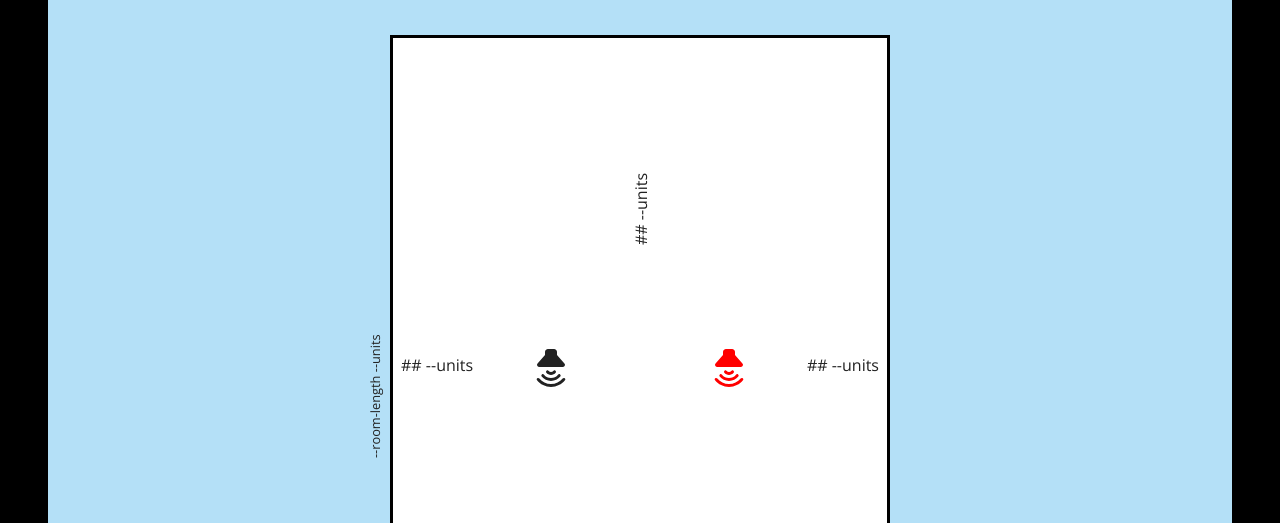
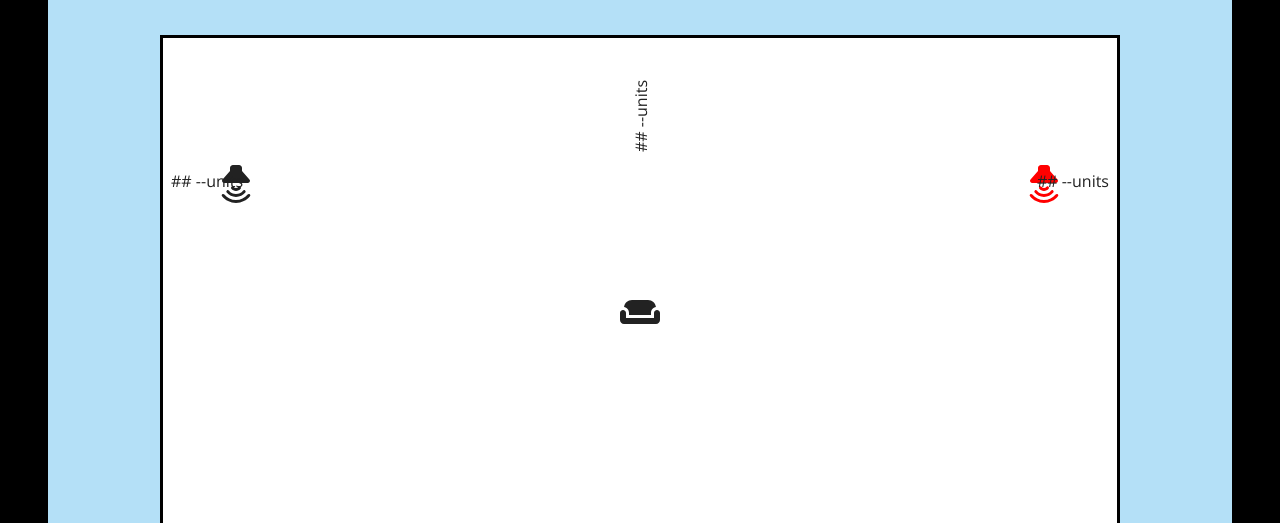
Before and after one commit to glenhunter/speaker-placement, a plain HTML site: page index.html in a window 1280 px wide. Shown: the part 399-922 px from the top of the page. Drawn offline with nearby package versions, Linux system fonts and the light colour scheme.

Commit message:
Fiddling with CSS variables & JS

```diff
--- a/css/room.css
+++ b/css/room.css
@@ -1,11 +1,3 @@
-:root {
-  --room-width: 500px;
-  --room-length: 700px;
-  --room-height: 400px;
-  --sidewall-multiplier: .276;
-  --rearwall-multiplier: .447;
-}
-
 .room-container {
   padding: 1rem;
   position: relative;
@@ -40,8 +32,8 @@
 .room {
   /* we want the rectangle to be oriented with the short sides at
      the top and bottom */
-  height: var(--room-length);
-  width: var(--room-width);
+  height: calc(var(--room-length) * 5);
+  width: calc(var(--room-width) * 5);
 
   background-color: #fff;
   border: 3px solid #000;
--- a/css/styles.css
+++ b/css/styles.css
@@ -18,6 +18,16 @@
   --content: var(--light-blue);
   --highlight: var(--orange);
   --footer: var(--orange);
+
+  /* 16 feet */
+  --room-width: 192px;
+  /* 24 feet */
+  --room-length: 288px;
+  /* 10 feet */
+  --room-height: 120px;
+
+  --sidewall-multiplier: .276;
+  --rearwall-multiplier: .447;
 }
 * {
   box-sizing: border-box;
--- a/js/scripts.js
+++ b/js/scripts.js
@@ -2,10 +2,15 @@ const frontWallDistance = document.querySelector('.speaker-frontwall-distance');
 const submitButton = document.querySelector('#submit-button');
 const length = document.getElementById('room-length');
 const width = document.getElementById('room-width');
-
+var CSSVariables = document.querySelector(':root');
 
 submitButton.addEventListener("click", function(){
+  // Set HTML text and values
   frontWallDistance.innerText = length.value;
-  alert(length.value);
+
+  // Set CSS variables
+  CSSVariables.style.setProperty('--room-length', length.value + 'px');
+
+  // Don't refreh the page on Submit
   event.preventDefault();
 });
```
